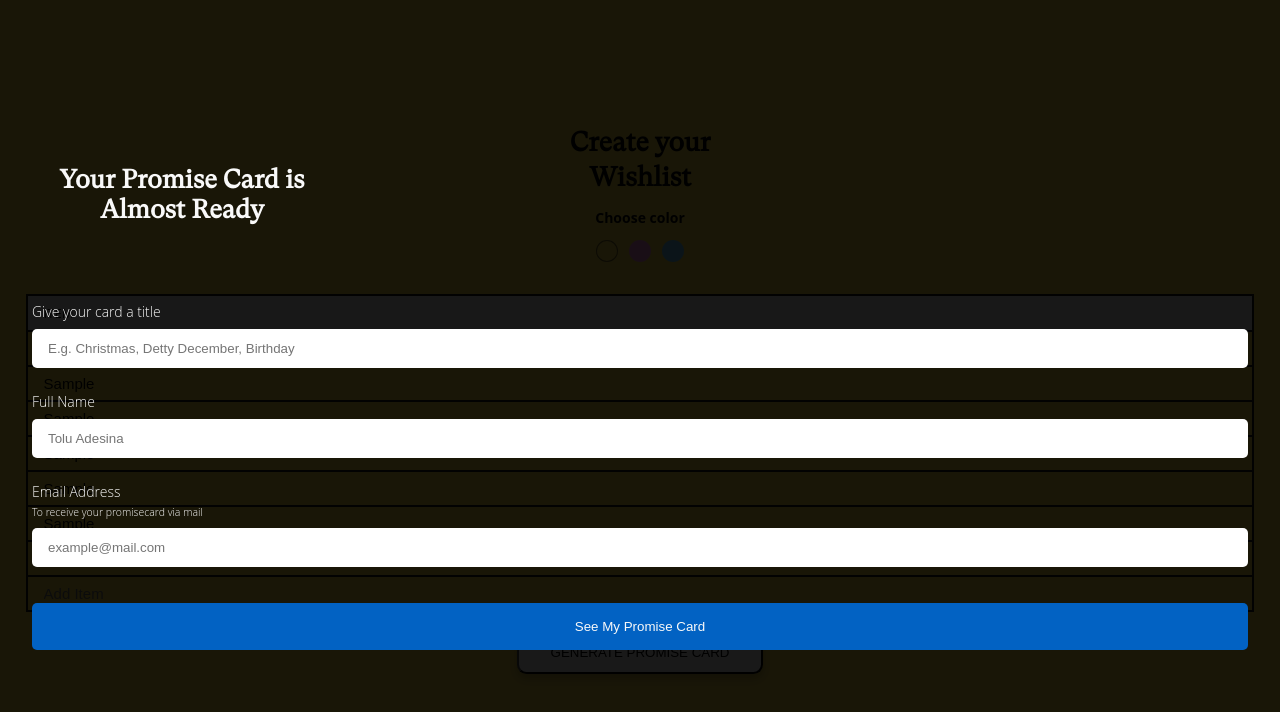
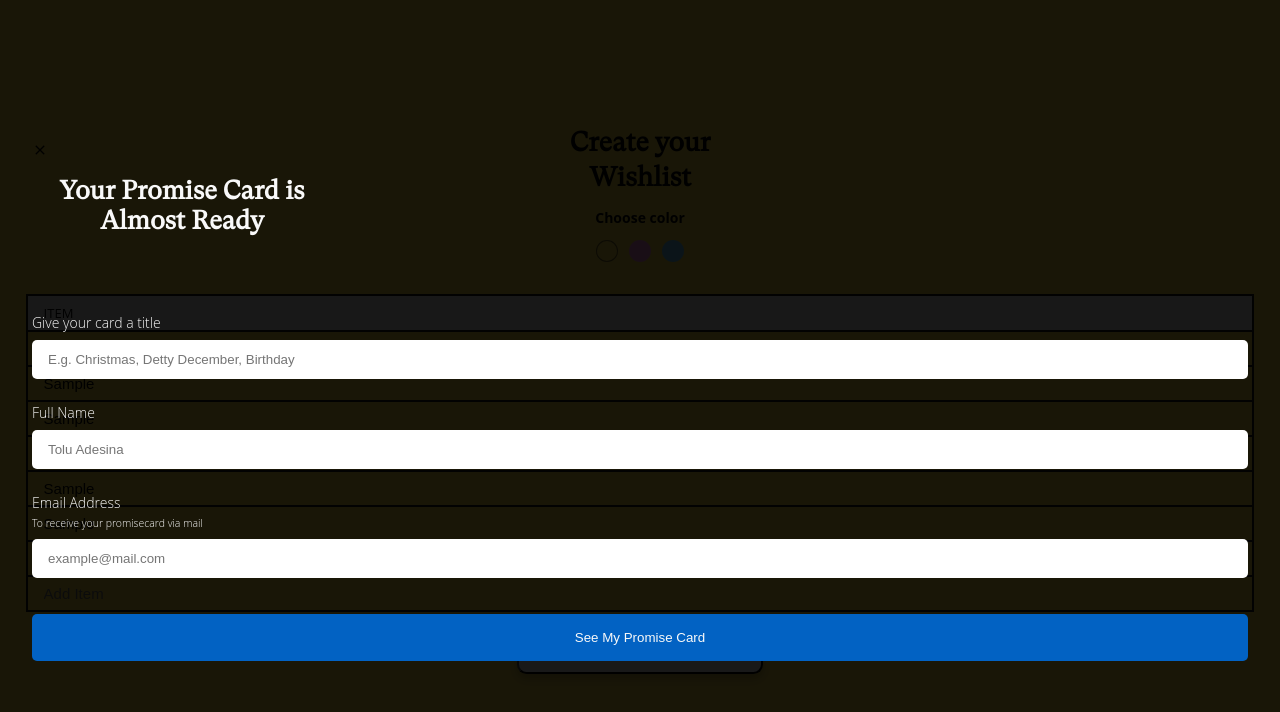
Before and after one commit to mrtoluadesina/promise-card, a React (Create React App) app: page / in a window 1280 px wide. Both pictures are taken after typing "Sample", "Sample", "Sample", "Sample", "Sample", "Sample" into the empty fields and a click on the button "GENERATE PROMISE CARD". Shown: the top 712 px of the page. Built offline with nearby package versions, Linux system fonts and the light colour scheme.

Commit message:
update modal markup with close modal element

```diff
--- a/src/views/Modal/index.jsx
+++ b/src/views/Modal/index.jsx
@@ -2,9 +2,12 @@ import React from "react";
 import "./index.scss";
 
 export default function Modal(props) {
-  const { handleChange } = props;
+  const { handleChange, close } = props;
   return (
     <div className="modal">
+      <span className="close-modal" onClick={close}>
+        <i className="mdi mdi-close"></i>
+      </span>
       <div className="modal-content">
         <h2>Your Promise Card is Almost Ready</h2>
         <form>
```
